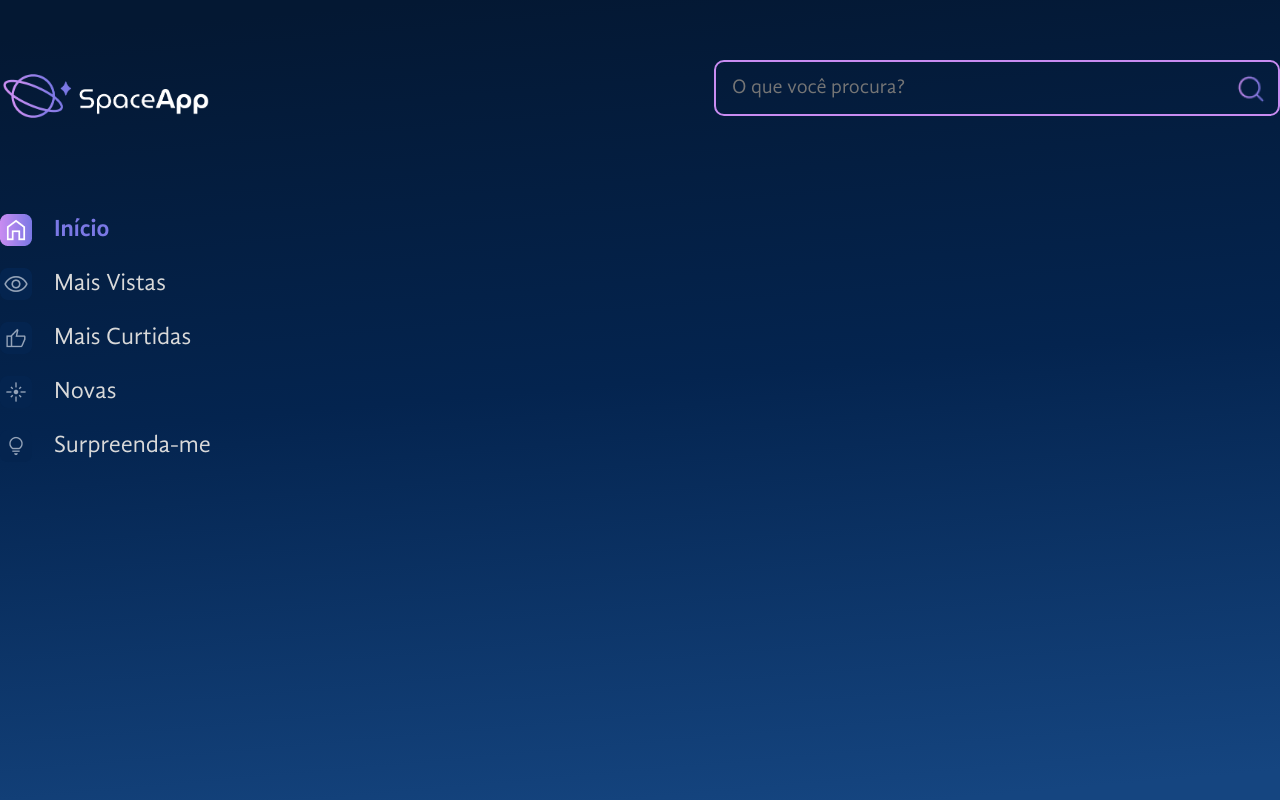
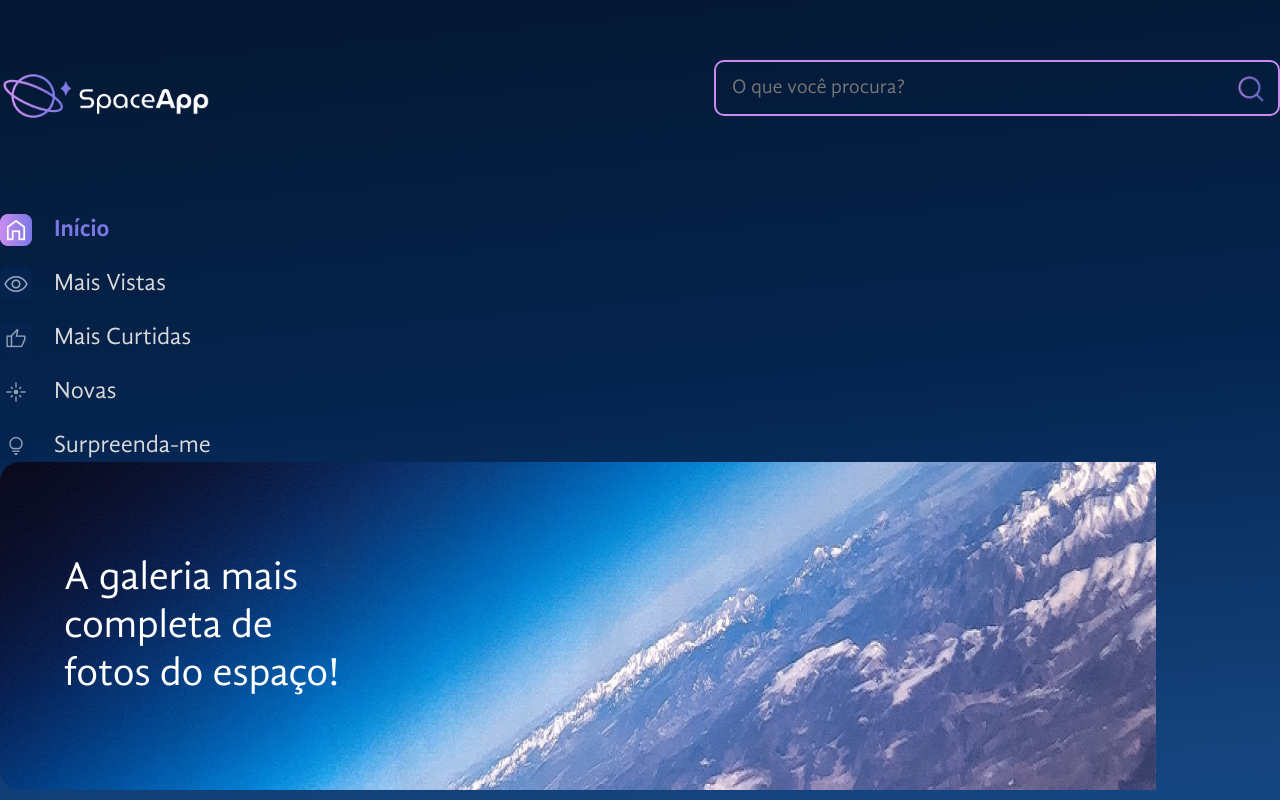
Before and after one commit to gabrielamenezes/space-app, a React (Vite) app: page / in a window 1280 px wide. Built offline with nearby package versions, Linux system fonts and the light colour scheme.

Commit message:
feat: add banner component

```diff
--- a/src/App.jsx
+++ b/src/App.jsx
@@ -2,6 +2,7 @@
 import GlobalStyle from "./components/GlobalStyle";
 import Header from "./components/Header";
 import AsideMenu from "./components/AsideMenu";
+import Banner from "./components/Banner";
 
 const FundoGradiente = styled.div`
   background: linear-gradient(175deg, #041833 4.16%, #04244F 48%, #154580 96.76%);
@@ -16,6 +17,7 @@
       <GlobalStyle/>
       <Header/>
       <AsideMenu/>
+      <Banner text="A galeria mais completa de fotos do espaço!" backgroundImage="/src/assets/banner.png"/>
     </FundoGradiente>
   )
 }
--- /dev/null
+++ b/src/components/Banner/index.jsx
@@ -0,0 +1,29 @@
+import { styled } from "styled-components"
+const BannerWrapper = styled.figure`
+    background-image: ${props => `url(${props.$backgroundImage})`};
+    flex-grow: 1;
+    background-repeat: no-repeat;
+    display: flex;
+    align-items: center;
+    min-height: 328px;
+    margin: 0;
+    border-radius: 20px;
+    max-width: 100%;
+`
+const StyledTitle = styled.h1`
+     font-weight: 400;
+    font-size: 40px;
+    line-height: 48px;
+    color: #FFFFFF;
+    max-width: 300px;
+    padding: 0 64px;
+`
+const Banner = ({text, backgroundImage}) => {
+    return (
+        <BannerWrapper $backgroundImage={backgroundImage}>
+            <StyledTitle>{text}</StyledTitle>
+        </BannerWrapper>
+    )
+}
+
+export default Banner;
```
Also changed, not shown: src/assets/banner.png (added).
